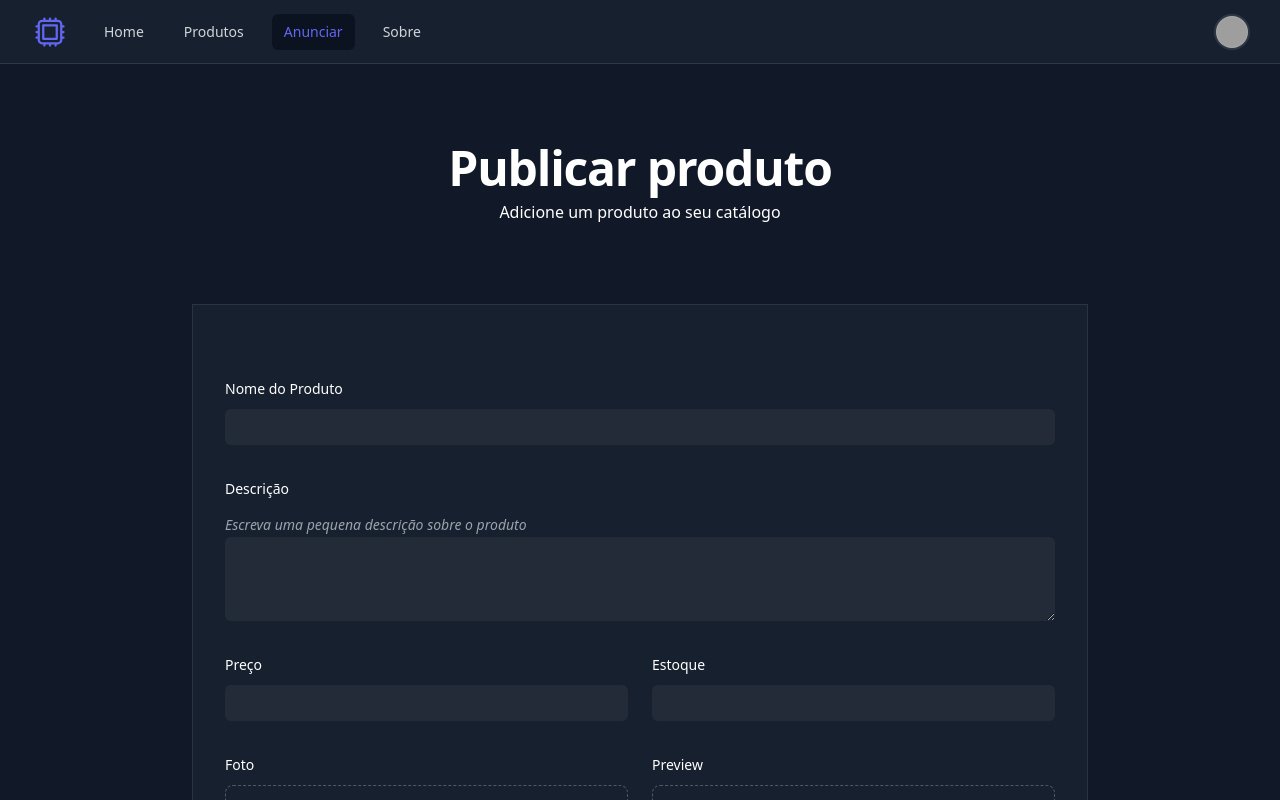
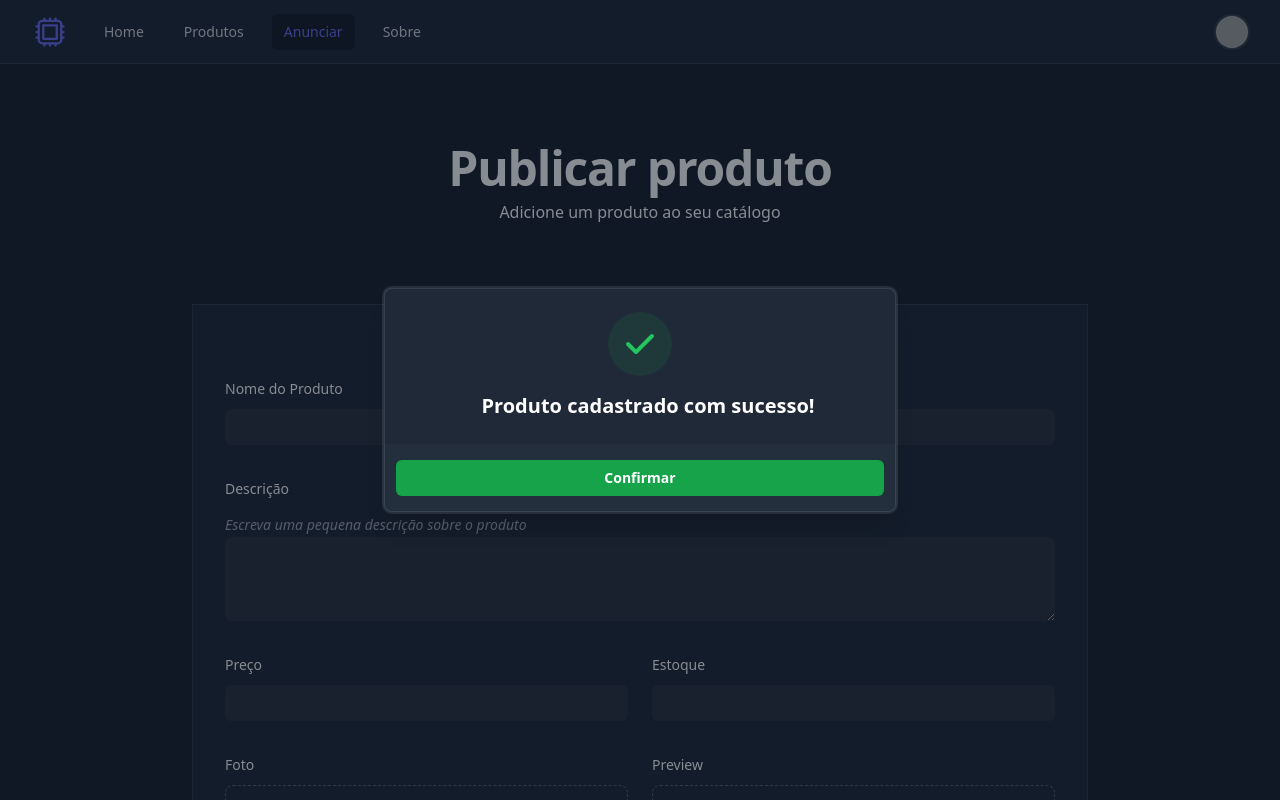
Before and after one commit to Guuzta/Techshop, a Next.js app: page /publish in a window 1280 px wide. Shown: the top 800 px of the page. Built offline with nearby package versions, Linux system fonts and the light colour scheme; grey boxes are pictures that could not be loaded.

Commit message:
adicionando SuccessModal no cadastro de produto

```diff
--- a/src/app/publish/page.js
+++ b/src/app/publish/page.js
@@ -9,9 +9,11 @@ import productSchema from "./productSchema";
 
 import NavBar from "@/components/NavBar";
 import Footer from "@/components/Footer";
+import SuccessModal from "@/components/SuccessModal";
 
 export default function Publish() {
-  const [file, setPreview] = useState(null);
+  const [file, setFile] = useState(null);
+  const [isOpen, setIsOpen] = useState(true);
 
   const { getRootProps, getInputProps } = useDropzone({
     onDrop: (acceptedFiles, rejectedFiles) => {
@@ -23,7 +25,7 @@ export default function Publish() {
       const selectedFile = acceptedFiles[0];
 
       if (selectedFile) {
-        setPreview({
+        setFile({
           ...selectedFile,
           preview: URL.createObjectURL(selectedFile),
         });
@@ -67,7 +69,11 @@ export default function Publish() {
           body: formData,
         });
 
-        console.log("Produto cadastrado com sucesso!");
+        if (res.ok) {
+          setIsOpen(true);
+          formik.resetForm();
+          setFile(null);
+        }
       } catch (error) {
         console.log("Deu erro!");
         console.log(error);
@@ -285,9 +291,18 @@ export default function Publish() {
               type="submit"
               className="rounded-md bg-indigo-500 px-3 py-2 text-sm font-semibold text-white focus-visible:outline-2 focus-visible:outline-offset-2 focus-visible:outline-indigo-500"
             >
-              Cadastrar produto
+              {formik.isSubmitting ? "Cadastrando..." : "Cadastrar produto"}
             </button>
           </div>
+
+          {isOpen && (
+            <SuccessModal
+              closeModal={() => setIsOpen(false)}
+              title="Produto cadastrado com sucesso!"
+              showConfirmButton={true}
+              showDenyButton={false}
+            />
+          )}
         </form>
       </main>
       <Footer />
--- a/src/components/SuccessModal.js
+++ b/src/components/SuccessModal.js
@@ -56,7 +56,7 @@ export default function SuccessModal({
               {showConfirmButton && (
                 <button
                   type="button"
-                  onClick={handleRedirect}
+                  onClick={handleRedirect ? handleRedirect : closeModal}
                   className="my-1 inline-flex w-full justify-center rounded-md bg-green-600 px-3 py-2 text-sm font-semibold text-white hover:bg-green-400 "
                 >
                   Confirmar
```
